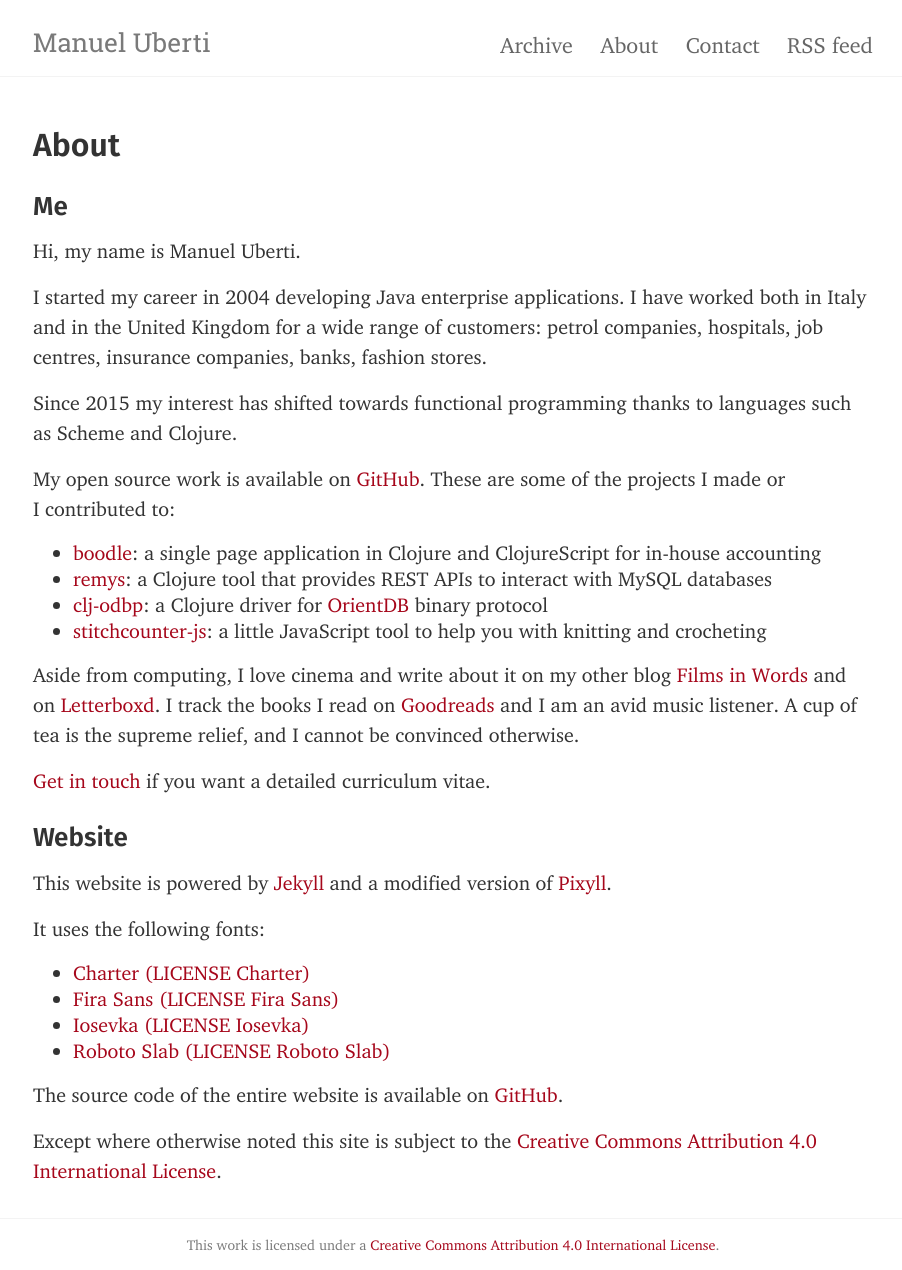
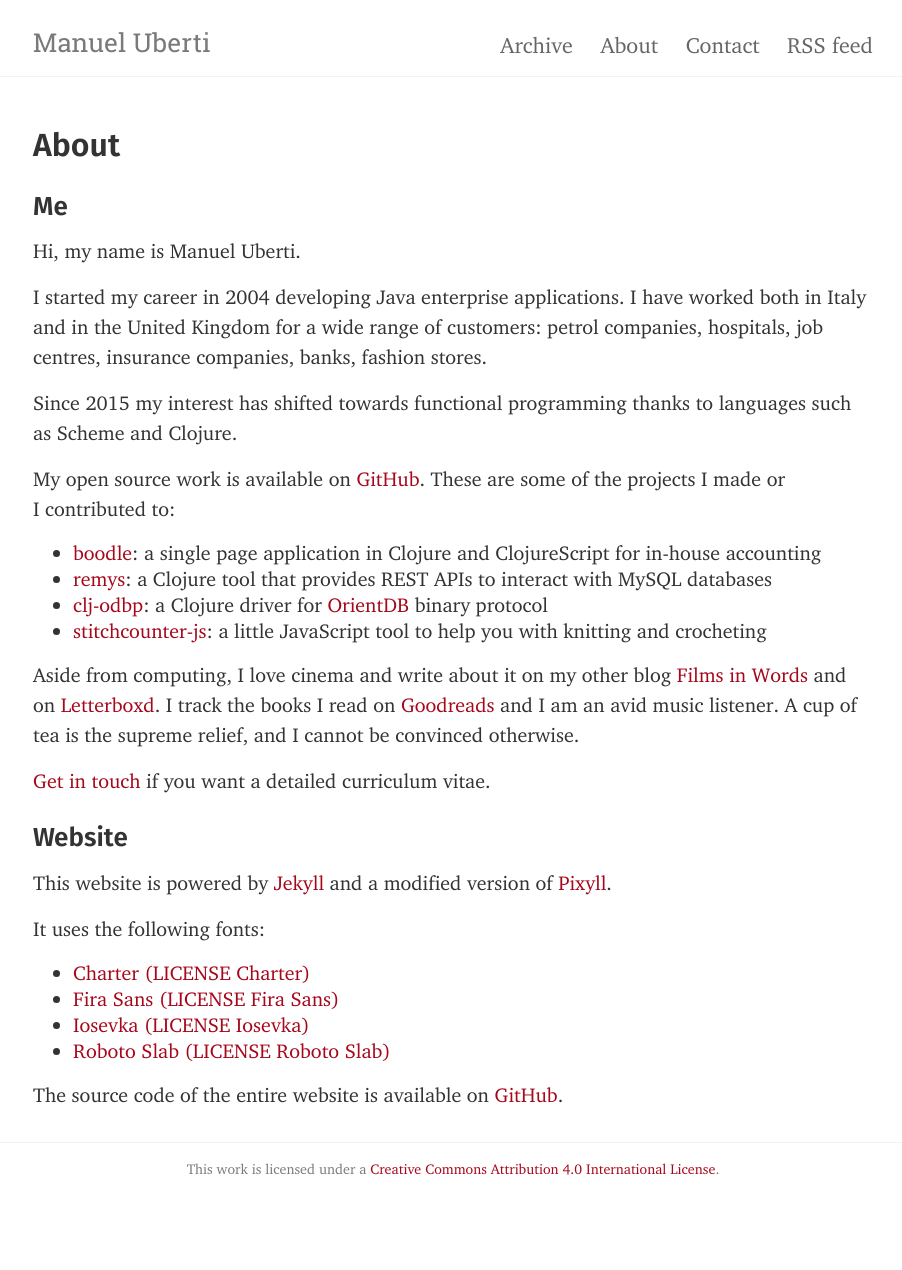
Before and after one commit to manuel-uberti/manuel-uberti.github.io, a Jekyll site: the page built from about.md, in a window 1280 px wide. Shown: the whole page, without its empty margins (187-1089 px from the left). Built offline with Jekyll 4.4.1, drawn with Linux system fonts in a browser that asks for light colours; after the commit the page ends 1194 px from its top, so only the background shows below that.

Commit message:
Remove reference to License
It's already in the footer.

```diff
--- a/about.md
+++ b/about.md
@@ -58,6 +58,3 @@ It uses the following fonts:
 
 The source code of the entire website is available on
 [GitHub](https://github.com/manuel-uberti/manuel-uberti.github.io).
-
-Except where otherwise noted this site is subject to the
-[Creative Commons Attribution 4.0 International License](http://creativecommons.org/licenses/by/4.0/).
```
